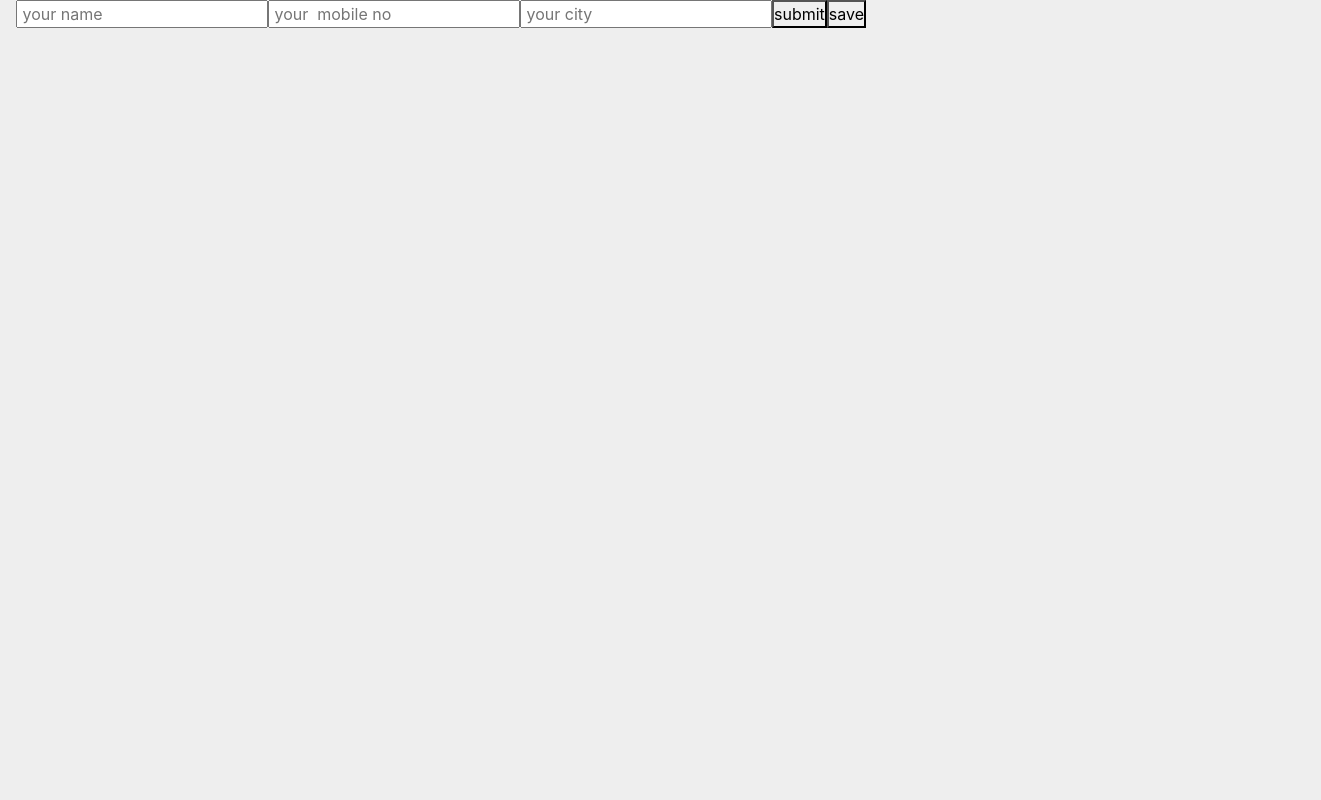
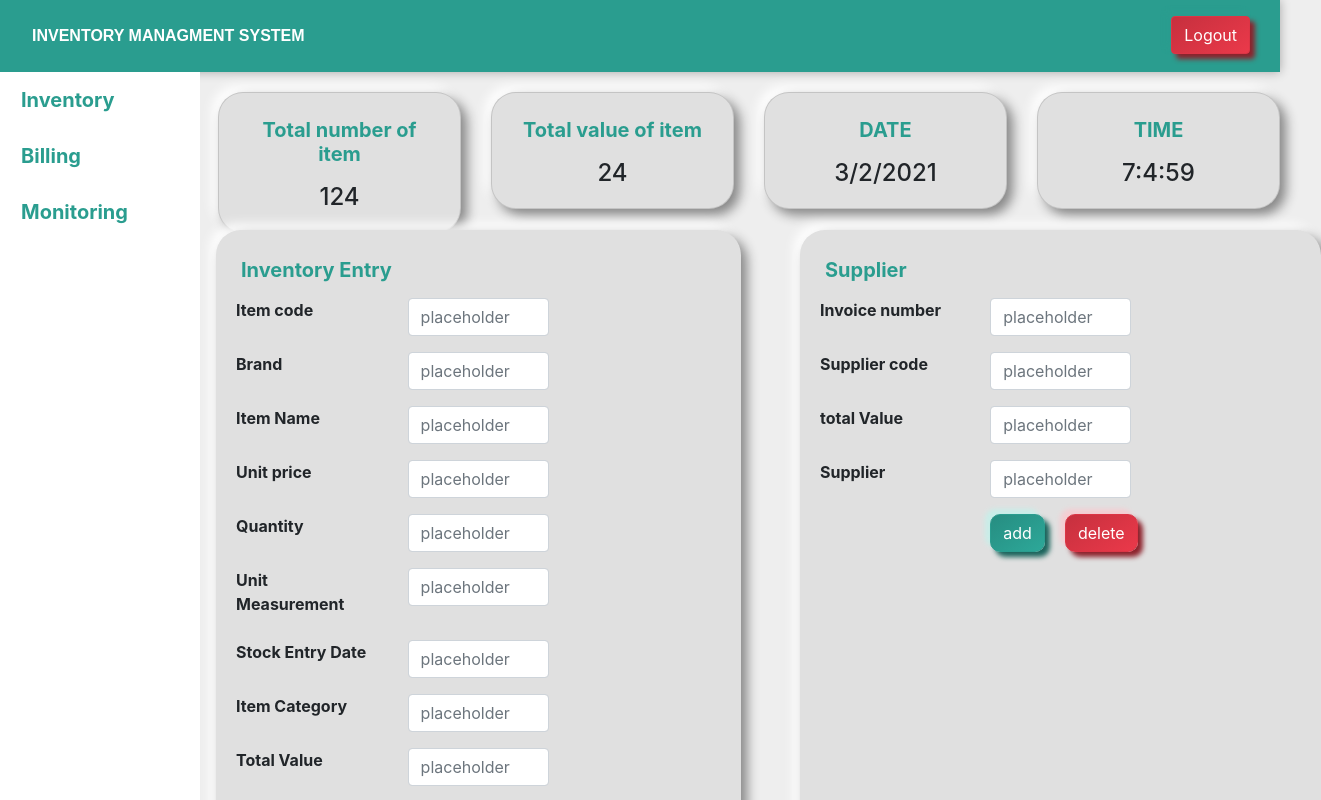
Before and after one commit to finalprojectcdac/project_front_end, a React (Create React App) app: page /inventory in a window 1280 px wide. Shown: the top 800 px of the page, 1321 px wide, since content can reach past the window. Built offline with nearby package versions, Linux system fonts and the light colour scheme.

Commit message:
rtbar component added

```diff
--- a/src/components/App.jsx
+++ b/src/components/App.jsx
@@ -24,12 +24,12 @@ import '../styles.css';
 
      function App() {
         return (<div>
-            <TestForm />
-            {/* <HorizontalNavbar />
+            {/* <TestForm /> */}
+            <HorizontalNavbar />
             <VerticalNavbar />
             <RtdBar />
             <Inv_form />
-             <Supplier_form /> */}
+             <Supplier_form />
 
     </div>);
 }
--- a/src/components/general-components/HorizontalNavbar.jsx
+++ b/src/components/general-components/HorizontalNavbar.jsx
@@ -3,7 +3,7 @@ import React from 'react';
 function HorizontalNavbar() {
     return (
         <header>
-            <p>Hello User!</p>
+            <p>INVENTORY MANAGMENT SYSTEM</p>
             <button className="btn btn-danger">Logout</button>
         </header>
     );
--- a/src/components/general-components/VerticalNavbar.jsx
+++ b/src/components/general-components/VerticalNavbar.jsx
@@ -4,9 +4,9 @@ function VerticalNavbar() {
     return (
         <div className="verticalNavbar">
             <ul>
-                <li><a>Inventory</a></li>
-                <li><a>Billing</a></li>
-                <li><a>Monitoring</a></li>
+                <li className="text-color"><a>Inventory</a></li>
+                <li className="text-color"><a>Billing</a></li>
+                <li className="text-color"><a>Monitoring</a></li>
             </ul>
         </div>
     );
--- /dev/null
+++ b/src/components/general-components/cardRTbar.jsx
@@ -0,0 +1,23 @@
+import React from 'react';
+import "bootstrap/dist/css/bootstrap.min.css";
+
+function cardRTbar(){
+
+
+    window.onload= function (){
+
+
+    }
+
+    return (
+        <div class="card crd">
+        <div class="card-body ">
+          <h5 class="card-title">Special title treatment</h5>
+          <h4 class="card-text">24</h4>
+
+        </div>
+      </div>
+    );
+}
+
+export default cardRTbar;
--- a/src/components/inv-components/RtdBar.jsx
+++ b/src/components/inv-components/RtdBar.jsx
@@ -1,13 +1,68 @@
 import React from 'react';
+import cardRbar from "../general-components/cardRTbar";
+
 
 function RtdBar() {
     var today = new Date();
+    var c="124";
+
+
+
+
+    window.onload= function (){
+
+        c="102541";
+
+    }
+
+
     return (
-        <div className="rtdBar">
-            <h6>
+        <div className="row rtdBar">
+            {/* <h6>
                 {today.getHours() + ':' + today.getMinutes() + ':' + today.getSeconds()}
-            </h6>
-        </div>
+            </h6> */}
+            {/* <div className="col-auto"><cardRtbar /></div>
+            <div className="col-auto"><cardRtbar /></div>
+            <div className="col-auto"><cardRtbar /></div> */}
+
+  <div class="col-sm ">
+    <div class="card crd">
+      <div class="card-body ">
+        <h5 class="card-title text-center text-color fw-bold">Total number of item</h5>
+        <h4 class="card-text text-center">{c}</h4>
+
+      </div>
+    </div>
+  </div>
+  <div class="col-sm ">
+    <div class="card crd">
+      <div class="card-body ">
+        <h5 class="card-title text-center text-color text-bold">Total value of item</h5>
+        <h4 class="card-text text-center">24</h4>
+
+      </div>
+    </div>
+  </div>
+  <div class="col-sm">
+    <div class="card crd">
+      <div class="card-body">
+        <h5 class="card-title text-center text-color fw-bold">DATE</h5>
+        <h4 class="card-text text-center">{today.getDay()+"/"+today.getMonth()+"/"+today.getFullYear()}</h4>
+
+      </div>
+    </div>
+  </div>
+  <div class="col-sm">
+    <div class="card crd">
+      <div class="card-body">
+        <h5 class="card-title text-center text-color fw-bold">TIME</h5>
+        <h4 class="card-text text-center">{today.getHours() + ':' + today.getMinutes() + ':' + today.getSeconds()}</h4>
+
+      </div>
+    </div>
+  </div>
+</div>
+
     );
 }
 
--- a/src/components/inv-components/inv-from.jsx
+++ b/src/components/inv-components/inv-from.jsx
@@ -2,13 +2,14 @@ import React from 'react';
 import "bootstrap/dist/css/bootstrap.min.css";
 
 function inv_form(){
-  return (<div className="inv-form">
-    <form class="form-horizontal">
+  return (<div className="inv-form crd">
+    {/* <div class="card  container-fluid"> */}
+    <form class="form-horizontal align-items-center ">
       <fieldset>
-        <legend>Inventory Entry</legend>
+        <legend className="text-color">Inventory Entry</legend>
 
-        <div class="form-group">
-          <label class="col-md-4 control-label" for="item_code">
+        <div class="form-group row">
+          <label class="col-sm-4 control-label" for="item_code">
             Item code
               </label>
           <div class="col-md-4">
@@ -23,7 +24,7 @@ function inv_form(){
           </div>
         </div>
 
-        <div class="form-group">
+        <div class="form-group row">
           <label class="col-md-4 control-label" for="brand">
             Brand
               </label>
@@ -39,7 +40,7 @@ function inv_form(){
           </div>
         </div>
 
-        <div class="form-group">
+        <div class="form-group row">
           <label class="col-md-4 control-label" for="item_name">
             Item Name
               </label>
@@ -54,7 +55,7 @@ function inv_form(){
           </div>
         </div>
 
-        <div class="form-group">
+        <div class="form-group row">
           <label class="col-md-4 control-label" for="unit_price">
             Unit price
               </label>
@@ -69,7 +70,7 @@ function inv_form(){
           </div>
         </div>
 
-        <div class="form-group">
+        <div class="form-group row">
           <label class="col-md-4 control-label" for="quantity">
             Quantity
               </label>
@@ -84,7 +85,7 @@ function inv_form(){
           </div>
         </div>
 
-        <div class="form-group">
+        <div class="form-group row">
           <label class="col-md-4 control-label" for="unit_measurement">
             Unit Measurement
               </label>
@@ -99,7 +100,7 @@ function inv_form(){
           </div>
         </div>
 
-        <div class="form-group">
+        <div class="form-group row">
           <label class="col-md-4 control-label" for="stock_entry_date">
             Stock Entry Date
               </label>
@@ -114,7 +115,7 @@ function inv_form(){
           </div>
         </div>
 
-        <div class="form-group">
+        <div class="form-group row">
           <label class="col-md-4 control-label" for="item_category">
             Item Category
               </label>
@@ -129,7 +130,7 @@ function inv_form(){
           </div>
         </div>
 
-        <div class="form-group">
+        <div class="form-group row">
           <label class="col-md-4 control-label" for="total_value">
             Total Value
               </label>
@@ -144,7 +145,7 @@ function inv_form(){
           </div>
         </div>
 
-        <div class="form-group">
+        <div class="form-group row">
           <label class="col-md-4 control-label" for="supplier_invoice_no">
             Supplier Invoice no.
               </label>
@@ -159,26 +160,26 @@ function inv_form(){
           </div>
         </div>
 
-        <div class="form-group">
-          <label class="col-md-4 control-label" for="addinv"></label>
-          <div class="col-md-8">
-            <button id="addinv" name="addinv" class="btn btn-success">
+        <div class="form-group row">
+          {/* <label class="col-md-4 control-label" for="addinv"></label> */}
+          <div class="col-auto">
+            <button id="addinv" name="addinv" class="btn btn-success btn-inv">
               ADD
                 </button>
-            <button id="addinv" name="addinv" class="btn btn-success">
+            <button id="addinv" name="addinv" class="btn btn-success btn-inv">
               view
                 </button>
-            <button id="addinv" name="addinv" class="btn btn-success">
+            <button id="addinv" name="addinv" class="btn btn-success btn-inv">
               UPDATE
                 </button>
-            <button id="updateinv" name="updateinv" class="btn btn-danger">
+            <button id="updateinv" name="updateinv" class="btn btn-danger btn-remove">
               Remove
                 </button>
           </div>
         </div>
       </fieldset>
     </form>
-
+    {/* </div> */}
   </div>);
 }
 
--- a/src/components/inv-components/supplier-form.jsx
+++ b/src/components/inv-components/supplier-form.jsx
@@ -3,12 +3,13 @@ import "bootstrap/dist/css/bootstrap.min.css";
 
 function supplier_from(){
 
-  return (<div className="supplier-form">
+  return (<div className="supplier-form crd">
+      {/* <div class="card crd container-fluid"> */}
     <form class="form-horizontal">
       <fieldset>
-        <legend>Supplier</legend>
+        <legend className="text-color">Supplier</legend>
 
-        <div class="form-group">
+        <div class="form-group row">
           <label class="col-md-4 control-label" for="Invoicenumber">
             Invoice number
               </label>
@@ -20,11 +21,11 @@ function supplier_from(){
               placeholder="placeholder"
               class="form-control input-md"
             />
-            <span class="help-block">help</span>
+
           </div>
         </div>
 
-        <div class="form-group">
+        <div class="form-group row">
           <label class="col-md-4 control-label" for="Suppliercode">
             Supplier code
               </label>
@@ -36,11 +37,11 @@ function supplier_from(){
               placeholder="placeholder"
               class="form-control input-md"
             />
-            <span class="help-block">help</span>
+
           </div>
         </div>
 
-        <div class="form-group">
+        <div class="form-group row">
           <label class="col-md-4 control-label" for="totalValue">
             total Value
               </label>
@@ -52,11 +53,11 @@ function supplier_from(){
               placeholder="placeholder"
               class="form-control input-md"
             />
-            <span class="help-block">help</span>
+
           </div>
         </div>
 
-        <div class="form-group">
+        <div class="form-group row">
           <label class="col-md-4 control-label" for="Supplier">
             Supplier
               </label>
@@ -68,23 +69,24 @@ function supplier_from(){
               placeholder="placeholder"
               class="form-control input-md"
             />
-            <span class="help-block">help</span>
+
           </div>
         </div>
 
-        <div class="form-group">
+        <div class="form-group row">
           <label class="col-md-4 control-label" for="button1id"></label>
           <div class="col-md-8">
-            <button id="button1id" name="button1id" class="btn btn-success">
+            <button id="button1id" name="button1id" class="btn btn-success btn-sup">
               add
                 </button>
-            <button id="button2id" name="button2id" class="btn btn-danger">
+            <button id="button2id" name="button2id" class="btn btn-danger btn-remove">
               delete
                 </button>
           </div>
         </div>
       </fieldset>
     </form>
+
   </div>);
 }
 
--- a/src/styles.css
+++ b/src/styles.css
@@ -23,6 +23,10 @@
     position: absolute;
     right:20px;
     top:16px;
+    border-radius: 20px;
+    background: linear-gradient(145deg, #c6303e, #eb394a);
+    box-shadow:  5px 5px 5px #8d222c,
+             -5px -5px 5px #2a9d8f;
   }
 
   header p {
@@ -65,41 +69,45 @@
   .verticalNavbar {
     padding: auto 100px;
     margin: auto -16px;
-    height: 89vh;
+    height: 1500px;
     width: 200px;
     font-weight: 700;
-    background-color: #e76f51;
+    background-color: #FFFFFF;
   }
 
   .inv-form {
     position:absolute;
-    top: 142px;
-    padding:0px 0px;
+    top: 230px;
+    padding:20px 20px;
     margin:auto 200px;
-    height:89vh;
-    width: 50%;
+    height:125vh;
+    width: 41%;
     font-weight:700;
   }
 
   .supplier-form {
     position:absolute;
-    top:142px;
-    left:500px;
-    padding:0px 0px;
+    top:230px;
+    left:600px;
+    padding:20px 20px;
     margin:auto 200px;
     height:89vh;
-    width:100%;
+    width:40.7%;
     font-weight:700;
   }
 
   .rtdBar {
-    background-color: #e9c46a;
+    /* background-color: #e9c46a; */
     position:absolute;
     height:50px;
     top:72px;
     left:200px;
     right:0px;
+
+    margin-top: 20px;
+    margin-left: 3px;
   }
+
 
   .rtdBar h6 {
     position:relative;
@@ -107,3 +115,44 @@
     left:92%;
     font-weight: 700;
   }
+
+  .crd {
+    border-radius: 25px;
+    background: #e0e0e0;
+    box-shadow:  6px 6px 12px #868686,
+             -6px -6px 12px #ffffff;
+  }
+
+  .btn-inv {
+    background: #2a9d8f;
+    margin-left: 20px;
+    border-color: #2a9d8f ;
+    border-radius: 10px;
+    background: linear-gradient(145deg, #268d81, #2da899);
+    box-shadow:  5px 5px 5px #1b645c,
+                 -5px -5px 5px #c8eee9;
+  }
+
+  .btn-sup {
+    background: #2a9d8f;
+    border-color: #2a9d8f ;
+    border-radius: 10px;
+    background: linear-gradient(145deg, #268d81, #2da899);
+    box-shadow:  5px 5px 5px #1b645c,
+                 -5px -5px 5px #c8eee9;
+  }
+
+  .btn-remove {
+    margin-left: 20px;
+    border-radius: 10px;
+    background: linear-gradient(145deg, #c6303e, #eb394a);
+    box-shadow:  5px 5px 5px #8d222c,
+             -5px -5px 5px #f5cdd2;
+  }
+
+  .text-color {
+    color: #2a9d8f ;
+    font-size: 20px;
+    font-weight:700;
+    padding:5px 5px;
+  }
```
